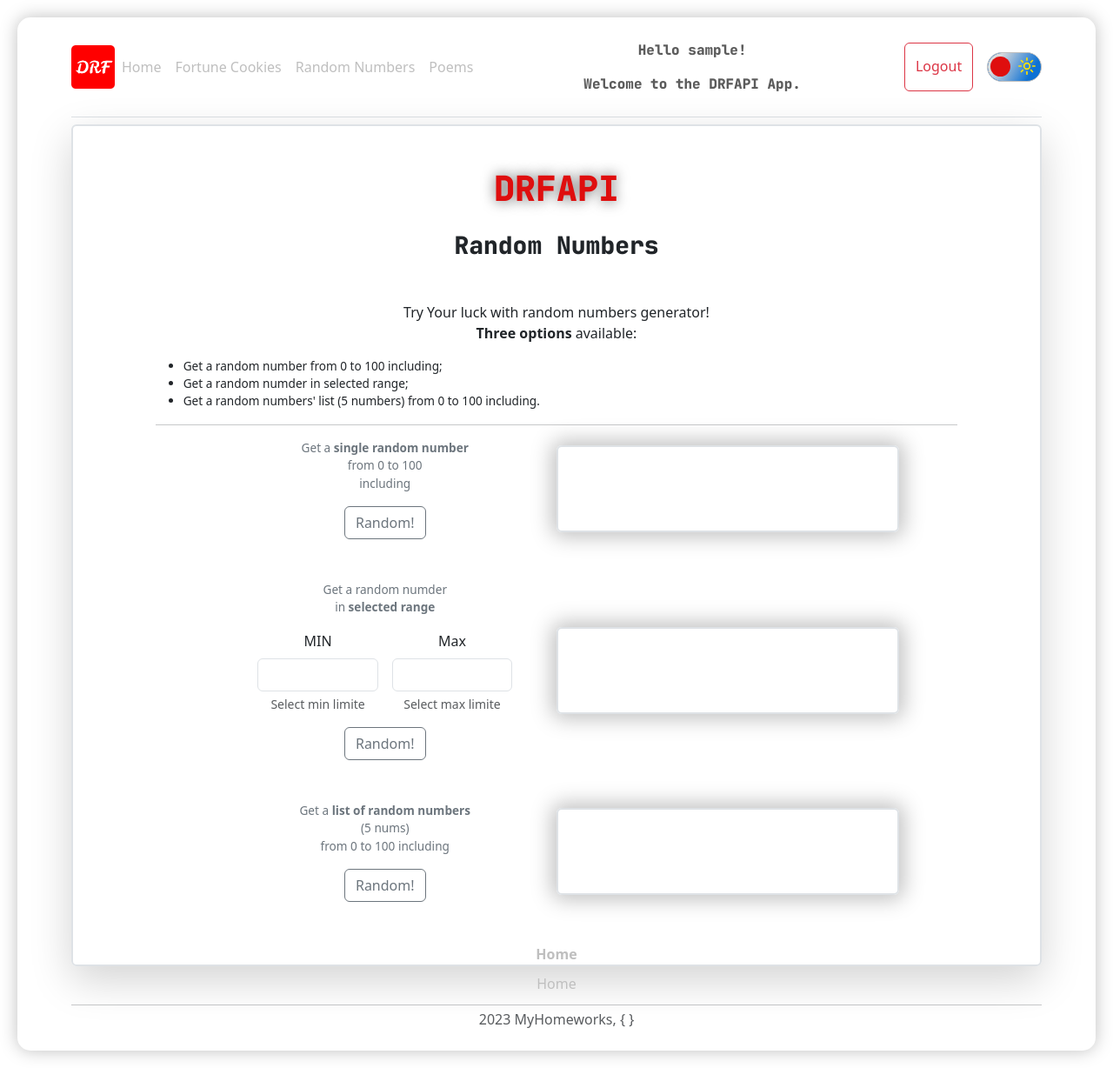
After one commit to MarkDanilchenko/DRF_TestProject, a Django app: page /random_numbers/ in a window 1280 px wide. The commit adds this page. Shown: the whole page at 87% size. Run offline with Django 4.2, Linux system fonts and the light colour scheme; the visitor is signed in with stand-in values (Sample User, id 1); some libraries are stand-ins or nearby versions.

Commit message:
Complete task 2

```diff
--- a/DRFAPI_test/urls.py
+++ b/DRFAPI_test/urls.py
@@ -24,6 +24,9 @@ urlpatterns = [
     path('admin/', admin.site.urls),
     path('accounts/', include('django.contrib.auth.urls')),
     path('accounts/registration', views.registration, name="registration"),
+    # authentication through api
+    path('api/drf-auth/', include('rest_framework.urls')),
+    # ----------
     path('', include('DRFAPI_test__main.urls')),
 ]
 
--- a/DRFAPI_test__main/API/views.py
+++ b/DRFAPI_test__main/API/views.py
@@ -25,10 +25,10 @@ class RandomNumbers(viewsets.ModelViewSet):
 
     @action(methods=["post"], detail=False)
     def randomIntInRange(self, request):
-        result = random.randint(int(request.data["min"]), int(request.data["max"]))
+        result = random.randint(int(request.data["minLimite"]), int(request.data["maxLimite"]))
         return response.Response({"result": result})
 
     @action(methods=["get"], detail=False)
     def randomList(self, request):
-        result = [random.randint(0, 100) for _ in range(10)]
-        return response.Response({"result": result})
+        result = [str(random.randint(0, 100)) for _ in range(10)]
+        return response.Response({"result": ', '.join(result)})
--- a/DRFAPI_test__main/templates/index.html
+++ b/DRFAPI_test__main/templates/index.html
@@ -29,8 +29,8 @@
 				<ul class="nav col-lg-auto col-12 mb-lg-0 mb-3 d-flex justify-content-center">
 					<li><a href="/" class="nav-link px-2" title="Home page">Home</a></li>
 					<li><a href="/fortune_cookies" class="nav-link px-2" title="Fortune Cookies">Fortune Cookies</a></li>
-					<li><a href="" class="nav-link px-2" title=""></a></li>
-					<li><a href="" class="nav-link px-2" title=""></a></li>
+					<li><a href="/random_numbers" class="nav-link px-2" title="Random Numbers">Random Numbers</a></li>
+					<li><a href="/poems" class="nav-link px-2" title="Poems">Poems</a></li>
 				</ul>
 				<h6 class="text-center col-lg-auto col-12 mx-lg-auto mb-lg-0 mb-3" id="headerGreeting" style="color: rgb(92, 92, 92)">
 					Hello {{user.username}}!<br />
@@ -157,13 +157,13 @@
 						<div class="col-md-6 col-lg-4 column">
 							<div class="card gr-2">
 								<div class="txt">
-									<h1>-</h1>
-									<p>-</p>
+									<h1>Random Numbers</h1>
+									<p>Try to guess a random!</p>
 								</div>
-								<a href="" class="nav-link" title="">More</a>
+								<a href="/random_numbers" class="nav-link" title="Random Numbers">More</a>
 								<div class="ico-card">
 									<div class="">
-										<img src="" alt="" />
+										<img src="" alt="Random Numbers" />
 									</div>
 								</div>
 							</div>
--- /dev/null
+++ b/DRFAPI_test__main/templates/random_numbers.html
@@ -0,0 +1,67 @@
+{% extends 'index.html' %} {% block content %} {% autoescape off %}
+
+<div class="row">
+	<div class="col-10 offset-1">
+		<h3 class="logoString_h3 text-center">Random Numbers</h3>
+		<p class="text-center mt-5">Try Your luck with random numbers generator!<br /><b>Three options</b> available:</p>
+		<ul class="text-small">
+			<li>Get a random number from 0 to 100 including;</li>
+			<li>Get a random numder in selected range;</li>
+			<li>Get a random numbers' list (5 numbers) from 0 to 100 including.</li>
+		</ul>
+		<hr />
+		<div class="row text-center d-flex align-items-center mb-5">
+			<div class="col-5 offset-1 text-center">
+				<p class="text-center text-small text-secondary">Get a <b>single random number</b> <br />from 0 to 100<br />including</p>
+				<button class="btn btn-outline-secondary" id="randomInt">Random!</button>
+			</div>
+			<div
+				class="col-5 text-center border border-2 rounded rounded-2 d-flex align-items-center justify-content-center"
+				id="randomIntResult"
+			></div>
+		</div>
+		<div class="row text-center d-flex align-items-center mb-5">
+			<div class="col-5 offset-1 text-center d-flex flex-column justify-content-center align-items-center">
+				<p class="text-center text-small text-secondary">
+					Get a random numder <br />
+					in <b>selected range</b>
+				</p>
+				<form id="randomIntInRange" method="post" action="" enctype="application/x-www-form-urlencoded">
+                    {% csrf_token %}
+					<div class="d-flex col-10 offset-1 mb-3">
+						<div class="mx-2">
+							<label for="minLimite" class="form-label">MIN</label>
+							<input type="number" class="form-control" id="minLimite" name="minLimite" aria-describedby="minLimite_description" />
+							<div id="minLimite_description" class="form-text">Select min limite</div>
+						</div>
+						<div class="mx-2">
+							<label for="maxLimite" class="form-label">Max</label>
+							<input type="number" class="form-control" id="maxLimite" name="maxLimite" aria-describedby="maxLimite_description" />
+							<div id="maxLimite_description" class="form-text">Select max limite</div>
+						</div>
+					</div>
+					<button type="submit" class="btn btn-outline-secondary" id="">Random!</button>
+				</form>
+			</div>
+			<div
+				class="col-5 text-center border border-2 rounded rounded-2 d-flex align-items-center justify-content-center"
+				id="randomIntInRangeResult"
+			></div>
+		</div>
+		<div class="row text-center d-flex align-items-center mb-5">
+			<div class="col-5 offset-1 text-center">
+				<p class="text-center text-small text-secondary">Get a <b>list of random numbers</b> <br />(5 nums) <br />from 0 to 100 including</p>
+				<button class="btn btn-outline-secondary" id="randomList">Random!</button>
+			</div>
+			<div
+				class="col-5 text-center border border-2 rounded rounded-2 d-flex align-items-center justify-content-center"
+				id="randomListResult"
+			></div>
+		</div>
+		<div class="d-flex justify-content-center mt-5">
+			<a href="/" class="nav-link" title="Home page"><b>Home</b></a>
+		</div>
+	</div>
+</div>
+
+{% endautoescape %} {% endblock %}
--- a/DRFAPI_test__main/urls.py
+++ b/DRFAPI_test__main/urls.py
@@ -13,6 +13,7 @@ router.register(r"random_numbers", views__api.RandomNumbers, basename="random_nu
 urlpatterns = [
     path('', TemplateView.as_view(template_name="index.html")),
     path('fortune_cookies/', TemplateView.as_view(template_name="fortune_cookies.html")),
+    path('random_numbers/', TemplateView.as_view(template_name="random_numbers.html")),
     path(
         "api/",
         include(router.urls),
```
Also changed, not shown: static/src/css/style.css (+11 -0 lines), static/src/js/api.js (+90 -0 lines), static/src/scss/style_custom.scss (+12 -0 lines), static/dist/bundle.js, 1 other file.
